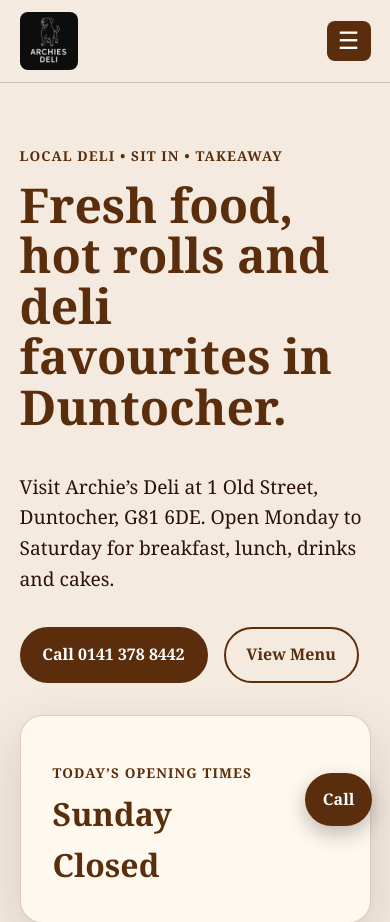
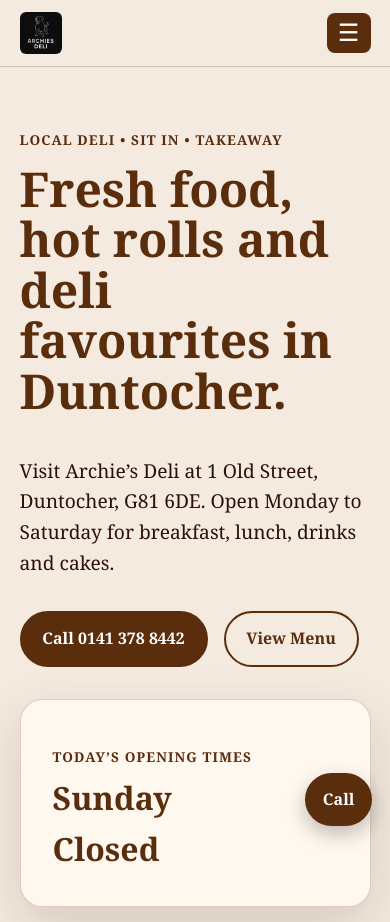
Before and after one commit to deanderson96/archies-deli, a plain HTML site: page index.html in a window 390 px wide. Shown: the top 922 px of the page. Drawn offline with Linux system fonts and the light colour scheme.

Commit message:
Update styles.css

```diff
--- a/styles.css
+++ b/styles.css
@@ -44,10 +44,10 @@
 }
 
 .logo img {
-  height: 72px;
+  height: 46px;
   width: auto;
   display: block;
-  border-radius: 8px;
+  border-radius: 6px;
 }
 
 .nav {
@@ -296,9 +296,9 @@
     grid-template-columns: 1fr;
   }
 
-  .logo img {
-    height: 58px;
-  }
+.logo img {
+  height: 42px;
+}
 
   .nav {
     display: none;
```
